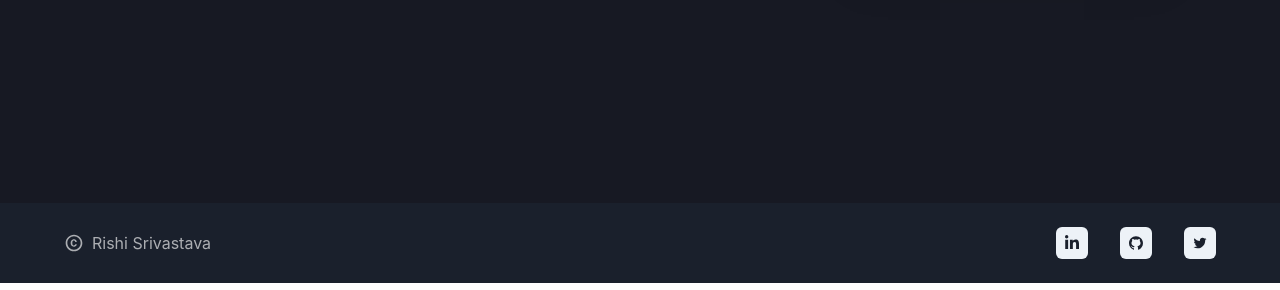
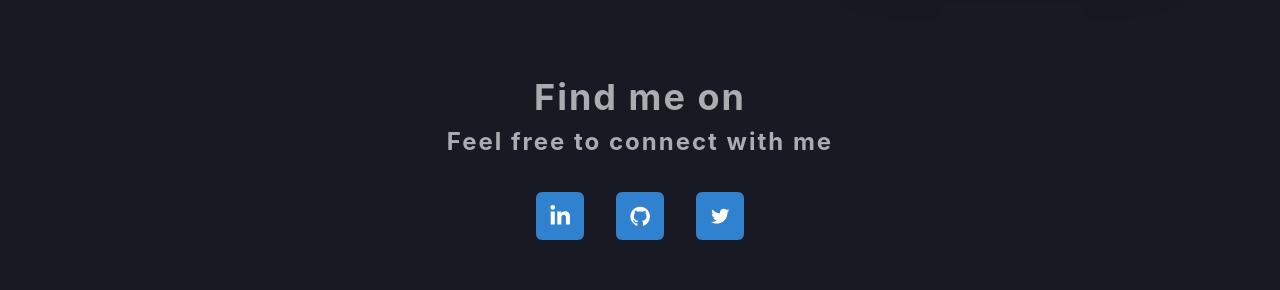
Before and after one commit to sri-rishi/sriRishi-portfoliio, a React (Create React App) app: page / in a window 1280 px wide. Shown: the part 2325-2615 px from the top of the page. Built offline with nearby package versions, Linux system fonts and the light colour scheme.

Commit message:
add footer and findme to app

```diff
--- a/src/App.js
+++ b/src/App.js
@@ -4,7 +4,7 @@ import {
   Box,
   Grid,
 } from '@chakra-ui/react';
-import { AboutMeSection, CoverSection, Footer, Navbar, ProjectSection} from './components';
+import { AboutMeSection, CoverSection, FindMe, Footer, Navbar, ProjectSection} from './components';
 
 function App() {
   return (
@@ -15,6 +15,7 @@ function App() {
           <CoverSection />
           <AboutMeSection />
           <ProjectSection />
+          <FindMe />
           <Footer />
         </Grid>
       </Box>
--- a/src/components/index.js
+++ b/src/components/index.js
@@ -3,6 +3,7 @@ import Navbar from "./navigation/Navbar";
 import CoverSection from "./coverSection/CoverSection";
 import AboutMeSection from "./aboutMeSection/AboutMeSection";
 import ProjectSection from "./projectsSection/ProjectsSection";
+import FindMe from "./findMe/FindMe";
 import Footer from "./footer/Footer";
 
 export {
@@ -11,5 +12,6 @@ export {
     CoverSection,
     AboutMeSection,
     ProjectSection,
-    Footer
+    FindMe,
+    Footer,
 }
```
